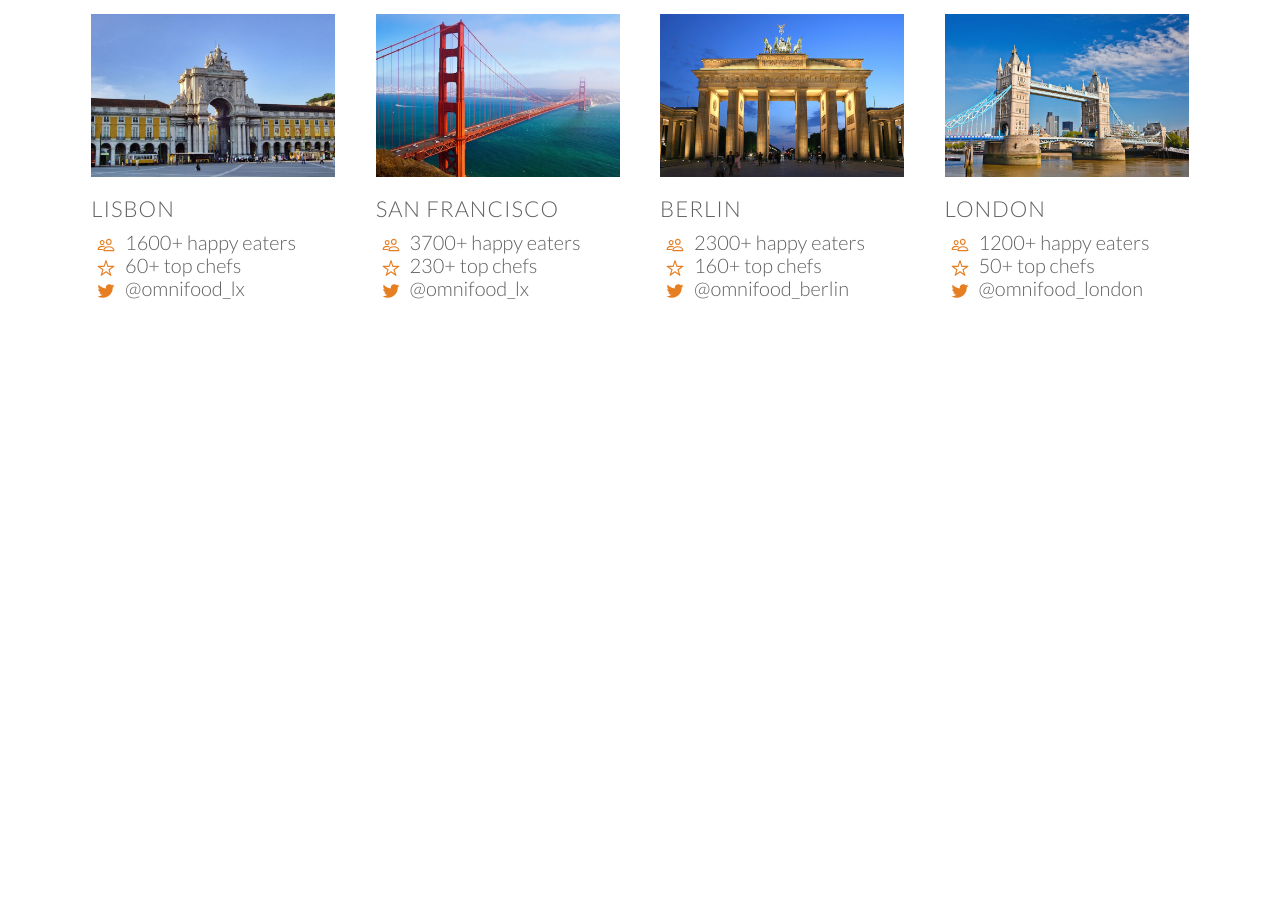
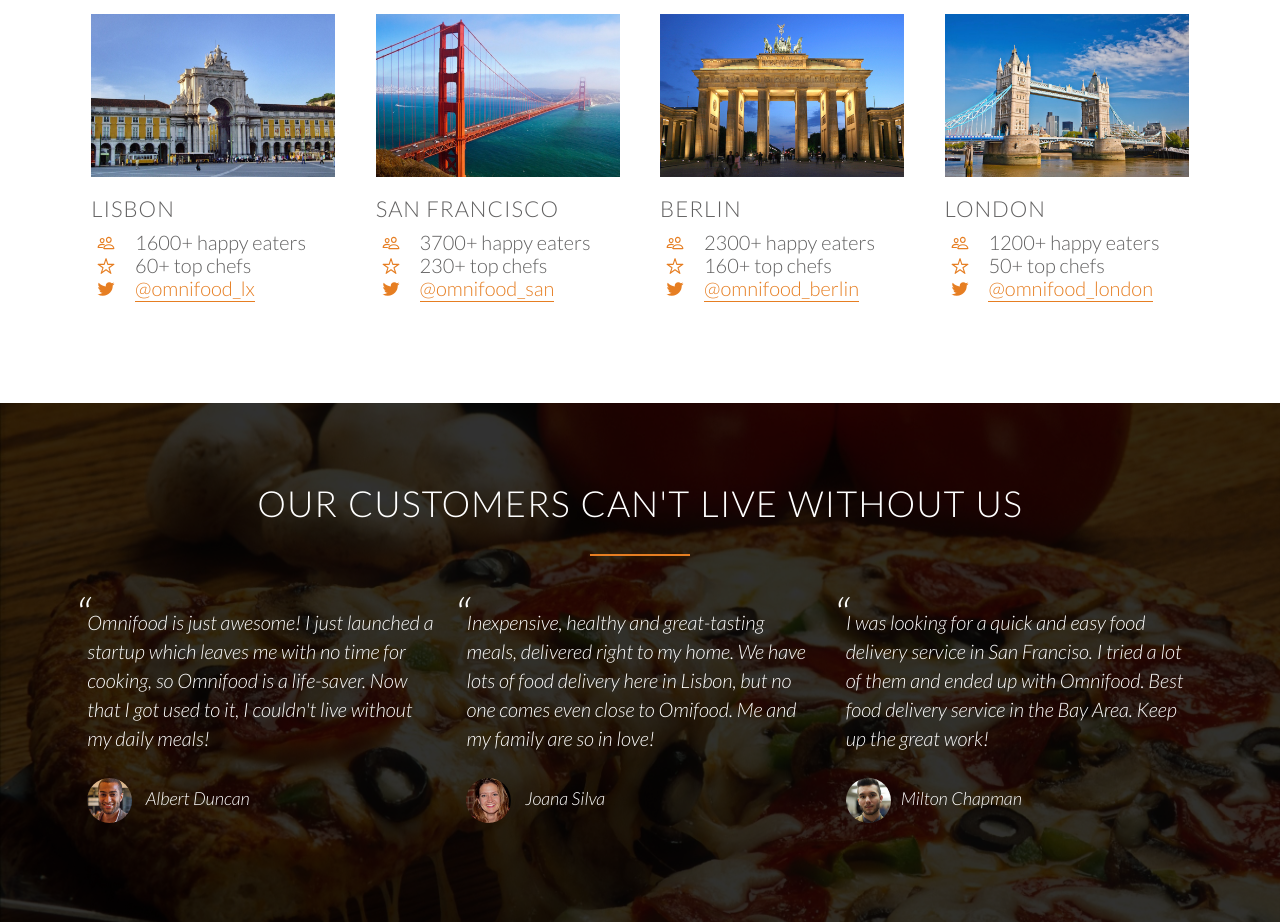
Before and after one commit to arpan13/Restaurant-Website, a plain HTML site: page index.html in a window 1280 px wide. Shown: the part 2919-3841 px from the top of the page. Before the commit the page ends 3322 px from the top, so only its background shows below. Drawn offline with nearby package versions, Linux system fonts and the light colour scheme.

Commit message:
added customer review

```diff
--- a/index.html
+++ b/index.html
@@ -155,7 +155,7 @@
                                     </div>
                                     <div class="city-features">
                                         <ion-icon name="logo-twitter" class="icon-small"></ion-icon>
-                                        @omnifood_lx
+                                         <a href="">@omnifood_lx</a>
 
                                     </div>
                             </div>
@@ -174,7 +174,7 @@
                                     </div>
                                     <div class="city-features">
                                         <ion-icon name="logo-twitter" class="icon-small"></ion-icon>
-                                        @omnifood_lx
+                                        <a href="">@omnifood_san</a>
 
                                     </div>
                             </div>
@@ -193,7 +193,7 @@
                                     </div>
                                     <div class="city-features">
                                         <ion-icon name="logo-twitter" class="icon-small"></ion-icon>
-                                        @omnifood_berlin
+                                        <a href="">@omnifood_berlin</a>
 
                                     </div>
                             </div>
@@ -212,13 +212,48 @@
                                     </div>
                                     <div class="city-features">
                                         <ion-icon name="logo-twitter" class="icon-small"></ion-icon>
-                                        @omnifood_london
+                                        <a href="">@omnifood_london</a>
 
                                     </div>
                             </div>
                         </div >
 
     </section>
+    <section class="section-testimonials">
+                            <div class="row">
+                                <h2>Our customers can't live without us</h2>
+
+                            </div >
+                            <div class="row">
+                                <div class="col span-1-of-3">
+                                    <blockquote>
+                                        Omnifood is just awesome! I just launched a startup which leaves me with no time for cooking, so Omnifood is a life-saver. Now that I got used to it, I couldn't live without my daily meals!
+                                        <cite><img src="resources\Omnifood Contents\customer-1.jpg" alt="customer-1"> Albert Duncan</cite>
+
+                                    </blockquote>
+
+                                </div >
+                                <div class="col span-1-of-3">
+                                    <blockquote>
+                                        Inexpensive, healthy and great-tasting meals, delivered right to my home. We have lots of food delivery here in Lisbon, but no one comes even close to Omifood. Me and my family are so in love!
+                                        <cite><img src="resources\Omnifood Contents\customer-2.jpg" alt="customer-2"> Joana Silva</cite>
+
+                                    </blockquote>
+
+                                </div >
+                                <div class="col span-1-of-3">
+                                    <blockquote>
+                                        I was looking for a quick and easy food delivery service in San Franciso. I tried a lot of them and ended up with Omnifood. Best food delivery service in the Bay Area. Keep up the great work!
+                                        <cite><img src="resources\Omnifood Contents\customer-3.jpg" alt="customer-3">Milton Chapman</cite>
+
+                                    </blockquote>
+
+                                </div >
+
+
+                            </div >
+
+    </section >
 
     <script src="https://unpkg.com/ionicons@5.0.0/dist/ionicons.js"></script>
 </body>
@@ -227,27 +262,17 @@
 <!--//Title: Get food fast — not fast food.
 
 
- Title: We're currently in these cities
 
+Title: Our customers can't live without us
 
-1600+ happy eaters
-60+ top chefs
-@omnifood_lx
+Omnifood is just awesome! I just launched a startup which leaves me with no time for cooking, so Omnifood is a life-saver. Now that I got used to it, I couldn't live without my daily meals!
+(Alberto Duncan)
 
-San Francisco
-3700+ happy eaters
-160+ top chefs
-@omnifood_sf
+Inexpensive, healthy and great-tasting meals, delivered right to my home. We have lots of food delivery here in Lisbon, but no one comes even close to Omifood. Me and my family are so in love!
+(Joana Silva)
 
-Berlin
-2300+ happy eaters
-110+ top chefs
-@omnifood_berlin
-
-London
-1200+ happy eaters
-50+ top chefs
-@omnifood_london
+I was looking for a quick and easy food delivery service in San Franciso. I tried a lot of them and ended up with Omnifood. Best food delivery service in the Bay Area. Keep up the great work!
+(Milton Chapman)
 
 
 
--- a/resources/css/style.css
+++ b/resources/css/style.css
@@ -7,6 +7,21 @@
     margin: 0;
     padding: 0;
     box-sizing: border-box;
+}
+
+/************links*******/
+a:link,
+a:visited{
+    color:#e67e22;
+    text-decoration: none;
+    padding-bottom: 1px;
+    border-bottom: 1px solid #e67e22;
+    transition: border-bottom 0.2s,color 0.2s;
+}
+a:hover,
+a:active{
+    color: #555;
+    border-bottom: 1px solid transparent;
 }
 html{
     background-color: white;
@@ -35,6 +50,7 @@ html{
 header{
     background-image:linear-gradient(rgba(0, 0, 0, 0.705),rgba(0, 0, 0, 0.705)), url(images/hero.jpg);
     background-size: cover;
+    background-attachment:fixed ;
     background-position: center;
     height: 100vh;
 }
@@ -257,10 +273,15 @@ h3{
     font-size: 150%;
     margin-right: 25px;
 }
+.btn-app:link,
+.btn-app:visited{
+    border: 0;
+}
 .btn-app img{
     height: 50px;
     width: auto;
     margin-right: 10px;
+
 }
 /***********************cities section**********************/
 .box img{
@@ -277,8 +298,44 @@ h3{
     text-align: center;
     color:#e67e22;
     font-size: 120%;
+    margin-right: 10px;
     /*secrets to align icon */
     line-height: 120%;
     vertical-align: middle;
-    margin-top: -1px;
+    margin-top: -5px;
 }
+/****************section teatimonial******/
+.section-testimonials{
+    background-image:linear-gradient(rgba(0, 0, 0, 0.808),rgba(0, 0, 0, 0.808)), url(images/back-customers.jpg) ;
+    background-size: cover;
+    color: white;
+    background-attachment:fixed ;
+}
+blockquote:before{
+    content:"\201C";
+    font-size: 50px;
+    display:block;
+    position:absolute;
+    top:0;
+    left:-5px;
+}
+blockquote{
+    padding: 2%;
+    font-style: italic;
+    line-height: 145%;
+    position: relative;
+    margin-top: 14px;
+}
+
+cite{
+    font-size: 90%;
+    margin-top: 25px;
+    display: block;
+}
+
+cite img{
+    height: 45px;
+    border-radius: 50%;
+    margin-right: 10px;
+    vertical-align: middle;
+}
```
